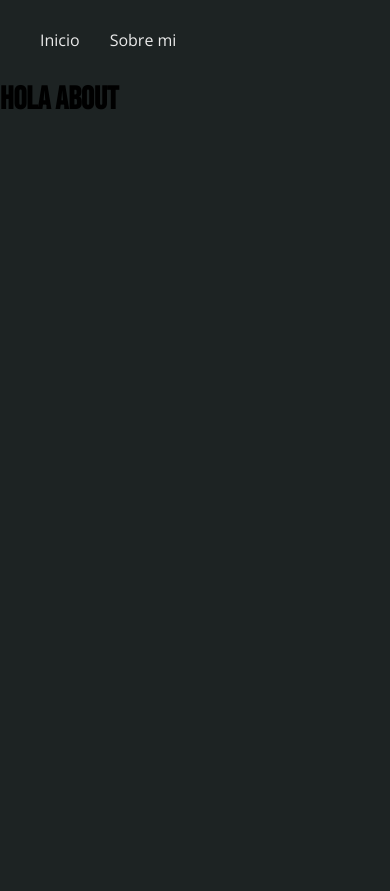
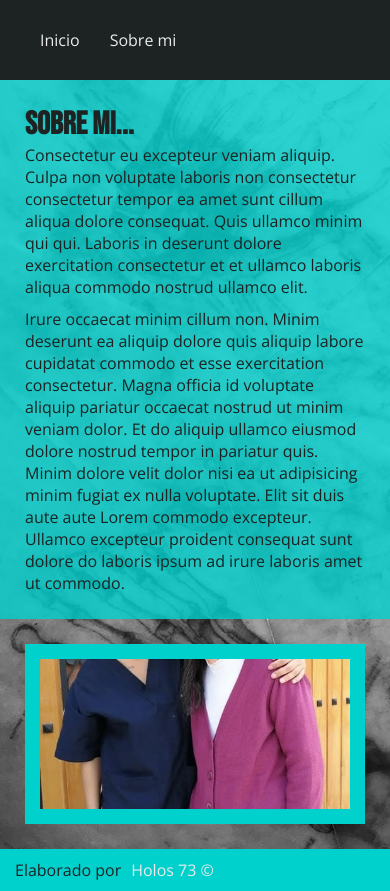
Before and after one commit to aadrianras/nicole-azurduy-web, a Gatsby site: page /about in a window 390 px wide. Before the commit the page ends 844 px from the top, so only its background shows below. Built offline with nearby package versions, Linux system fonts and the light colour scheme; Gatsby itself is replaced by a stand-in of ours.

Commit message:
Boton de whatsapp, footer, about me AGREGADOS

```diff
--- a/gatsby-config.js
+++ b/gatsby-config.js
@@ -1,6 +1,7 @@
 module.exports = {
   siteMetadata: {
     title: "Nicole Azurduy",
+    description: 'Desde el gastby-config'
   },
   plugins: [
     "gatsby-plugin-gatsby-cloud",
--- a/package.json
+++ b/package.json
@@ -18,6 +18,10 @@
     "@fontsource/bebas-neue": "^4.3.0",
     "@fontsource/dancing-script": "^4.3.0",
     "@fontsource/open-sans": "^4.3.0",
+    "@fortawesome/fontawesome-svg-core": "^1.2.35",
+    "@fortawesome/free-brands-svg-icons": "^5.15.3",
+    "@fortawesome/free-solid-svg-icons": "^5.15.3",
+    "@fortawesome/react-fontawesome": "^0.1.14",
     "gatsby": "^3.4.1",
     "gatsby-plugin-gatsby-cloud": "^2.5.0",
     "gatsby-plugin-image": "^1.5.0",
--- /dev/null
+++ b/src/components/Footer.js
@@ -0,0 +1,18 @@
+import React from 'react';
+import { container, madeIn, holos } from '../styles/components/Footer.module.css';
+
+export const Footer = () => {
+    return (
+        <footer className={container}>
+            <p className={madeIn}>
+                Elaborado por
+                <a
+                    href='https://holos73.media'
+                    target='_blank'
+                    className={holos}                >
+                    Holos 73 ©
+                </a>
+            </p>
+        </footer>
+    )
+}
--- a/src/components/IndexContainer.js
+++ b/src/components/IndexContainer.js
@@ -1,5 +1,6 @@
 import React from 'react';
 import { Hero } from '../components/Hero';
+import { Contact } from './Contact';
 import { Presentation } from './Presentation';
 import { Services } from './Services';
 
@@ -10,6 +11,7 @@ export const IndexContainer = () => {
             <Hero />
             <Presentation />
             <Services />
+            <Contact />
         </>
     )
 }
--- a/src/components/MainLayout.js
+++ b/src/components/MainLayout.js
@@ -6,12 +6,12 @@ import { logo, navBar, navContainer, navItem } from '../styles/components/MainLa
 import "@fontsource/bebas-neue"; // Defaults to weight 400.
 import "@fontsource/open-sans"; // Defaults to weight 400 with all styles included.
 import '@fontsource/dancing-script'; //400 500 600 700
+import { Footer } from './Footer';
 
 
 export const MainLayout = ({ pageTitle, children }) => {
     return (
-        <main>
-            <title>{pageTitle}</title>
+        <>
             <nav className={navBar}>
                 <Link to='/' className={logo}>Nicole Azurduy</Link>
                 <ul className={navContainer}>
@@ -19,7 +19,11 @@ export const MainLayout = ({ pageTitle, children }) => {
                     <li className={navItem}><Link to="/about" >Sobre mi</Link></li>
                 </ul>
             </nav>
-            {children}
-        </main>
+            <main>
+                <title>{pageTitle}</title>
+                {children}
+            </main>
+            <Footer />
+        </>
     )
 }
--- a/src/components/ServiceResume.js
+++ b/src/components/ServiceResume.js
@@ -1,12 +1,12 @@
 import React from 'react';
 
-import { serviceResumeBox } from '../styles/components/Services.module.css'
+import { serviceResumeBox, title, text } from '../styles/components/Services.module.css'
 
 export const ServiceResume = ({ service, description }) => {
     return (
         <div className={serviceResumeBox}>
-            <h2>{service}</h2>
-            <p>{description}</p>
+            <h2 className={title}>{service}</h2>
+            <p className={text}>{description}</p>
         </div>
     )
 }
--- a/src/pages/about.js
+++ b/src/pages/about.js
@@ -1,10 +1,33 @@
+import { StaticImage } from 'gatsby-plugin-image';
 import React from 'react'
 import { MainLayout } from '../components/MainLayout';
+import { container, left, right, nicolePortrait, title, text } from '../styles/components/About.module.css';
+
 
 const AboutPage = () => {
     return (
         <MainLayout>
-            <h1>Hola about</h1>
+            <div className={container}>
+                <div className={left}>
+                    <h2 className={title}>Sobre mi...</h2>
+                    <p className={text}>
+                        Consectetur eu excepteur veniam aliquip. Culpa non voluptate laboris non consectetur consectetur tempor ea amet sunt cillum aliqua dolore consequat. Quis ullamco minim qui qui. Laboris in deserunt dolore exercitation consectetur et et ullamco laboris aliqua commodo nostrud ullamco elit.
+                    </p>
+                    <p className={text}>
+                        Irure occaecat minim cillum non. Minim deserunt ea aliquip dolore quis aliquip labore cupidatat commodo et esse exercitation consectetur. Magna officia id voluptate aliquip pariatur occaecat nostrud ut minim veniam dolor. Et do aliquip ullamco eiusmod dolore nostrud tempor in pariatur quis. Minim dolore velit dolor nisi ea ut adipisicing minim fugiat ex nulla voluptate. Elit sit duis aute aute Lorem commodo excepteur. Ullamco excepteur proident consequat sunt dolore do laboris ipsum ad irure laboris amet ut commodo.
+                    </p>
+                </div>
+                <div className={right}>
+                    <StaticImage
+                        src='../images/nicole2.jpg'
+                        alt='Fisioterapeuta Nicole Azurduy'
+                        className={nicolePortrait}
+                        aspectRatio='constrained'
+                        width={350}
+                    />
+                </div>
+
+            </div>
         </MainLayout>
     )
 }
--- /dev/null
+++ b/src/styles/components/About.module.css
@@ -0,0 +1,51 @@
+.container {
+    min-height: calc(100vh - 145px);
+    margin: 0 auto;
+    background-image: url('../../images/bodyParts.jpg');
+    background-position: bottom left;
+    background-size: cover;
+
+    display: grid;
+    grid-template-columns: repeat(2, 1fr);
+    justify-content: center;
+    align-items: center;
+}
+
+.left {
+    background-color: rgba(0, 209, 205, .8);
+    height: 100%;
+    padding: 50px 100px;
+}
+
+.title, .text {
+    color: var(--background);
+}
+
+.right{
+    height: 100%;
+    display: flex;
+    justify-content: center;
+    align-items: center;
+    padding: 100px;
+}
+
+.nicolePortrait{
+    border: 15px solid var(--main);
+}
+
+@media only screen and (max-width: 1000px) {
+    .container{
+        grid-template-columns: 100%;
+    }
+}
+
+@media only screen and (max-width: 600px) {
+    .left, .right {
+        padding: 50px;
+    }
+}
+@media only screen and (max-width: 450px) {
+    .left, .right {
+        padding: 25px;
+    }
+}
--- /dev/null
+++ b/src/styles/components/Contact.module.css
@@ -0,0 +1,50 @@
+.container{
+    color: var(--main);
+    padding: 100px 50px;
+    text-align: center;
+
+    display: flex;
+    flex-flow: column nowrap;
+    align-items: center;
+    justify-content: center;
+}
+
+.whatsappButton {
+    width: 300px;
+    min-height: 50px;
+    background-color: #25D366;
+    border: none;
+    border-radius: 10px;
+    color: var(--third);
+    margin: 15px auto;
+    font-family: var(--header);
+    font-size: 1.5rem;
+    padding: 10px 15px;
+
+    display: flex;
+    justify-content: center;
+    align-items: center;
+    transition: all .3s ease;
+}
+.whatsappButton:hover{
+    transform: scale(1.1);
+}
+.whatsappButton:active{
+    transform: scale(1);
+    background-color: #1a8441;
+}
+
+.buttonIcon {
+    font-size: 2.5rem;
+    margin-right: 10px;
+}
+
+
+@media only screen and (max-width: 400px) {
+    .container{
+        padding: 100px 15px;
+    }
+    .whatsappButton {
+        width: 100%;
+    }
+}
--- /dev/null
+++ b/src/styles/components/Footer.module.css
@@ -0,0 +1,17 @@
+.container{
+    background-color: var(--main);
+    width: 100vw;
+    padding: 10px 15px;
+}
+
+.madeIn{
+    color: var(--background);
+}
+
+.holos{
+    margin-left: 10px;
+}
+.holos:hover {
+    color: #542C85;
+    text-decoration: underline;
+}
--- a/src/styles/components/Presentation.module.css
+++ b/src/styles/components/Presentation.module.css
@@ -5,11 +5,13 @@
 
     display: grid;
     grid-template-columns: repeat(2, 1fr);
+    align-items: flex-start;
 }
 
 .nicolePortrait {
-    max-width: 400px;
     border: 15px solid var(--main);
+    margin-right: 50px;
+    max-width: 350px;
 }
 
 .presentationBox{
@@ -62,6 +64,9 @@
 }
 
 @media only screen and (max-width: 750px) {
+    .container{
+        padding: 100px 10px;
+    }
     .nicolePortrait{
         max-width: 300px;
     }
--- a/src/styles/components/Services.module.css
+++ b/src/styles/components/Services.module.css
@@ -5,12 +5,18 @@
     display: grid;
     grid-template-columns: 30% 70%;
 }
+
 .leftContent {
     background-color: var(--main);
-    padding: 50px;
+    padding: 40px;
 }
+
+.title, .text {
+    color: var(--background);
+}
+
 .rightContent {
-    padding: 50px;
+    padding: 40px;
     background-image: url('../../images/bodyParts2.jpg');
     background-size: cover;
     background-repeat: no-repeat;
@@ -19,7 +25,7 @@
     display: grid;
     grid-template-columns: repeat(2, 1fr);
     grid-template-rows: repeat(2, 1fr);
-    gap: 50px;
+    gap: 40px;
 }
 
 .serviceResumeBox {
@@ -29,12 +35,9 @@
     flex-flow: column;
     justify-content: flex-start;
     align-items: flex-start;
-    padding: 50px;
+    padding: 40px;
 }
 
-.serviceResumeBox p {
-    color: var(--background);
-}
 
 
 @media only screen and (max-width: 950px) {
@@ -53,9 +56,15 @@
 }
 
 @media only screen and (max-width: 600px) {
+    .leftContent{
+        padding: 50px 25px;
+    }
     .rightContent {
-        padding: 50px 25px;
+        padding: 50px 15px;
         grid-template-columns: 100%;
         grid-template-rows: auto;
     }
+    .serviceResumeBox{
+        padding: 25px 15px;
+    }
 }
--- a/src/styles/globals.css
+++ b/src/styles/globals.css
@@ -37,7 +37,6 @@ body {
 
 main {
     margin: 0 auto;
-    padding-bottom: 100px;
 }
 
 h1, h2, h3, h4, h5, h6 {
```
Also changed, not shown: src/components/Contact.js (added, +26 -0 lines), src/components/Presentation.js (+12 -4 lines), src/components/Services.js (+4 -4 lines), src/pages/404.js (+12 -47 lines), src/styles/components/Hero.module.css (+11 -0 lines), src/images/nicole2.jpg (added), 1 other file.
